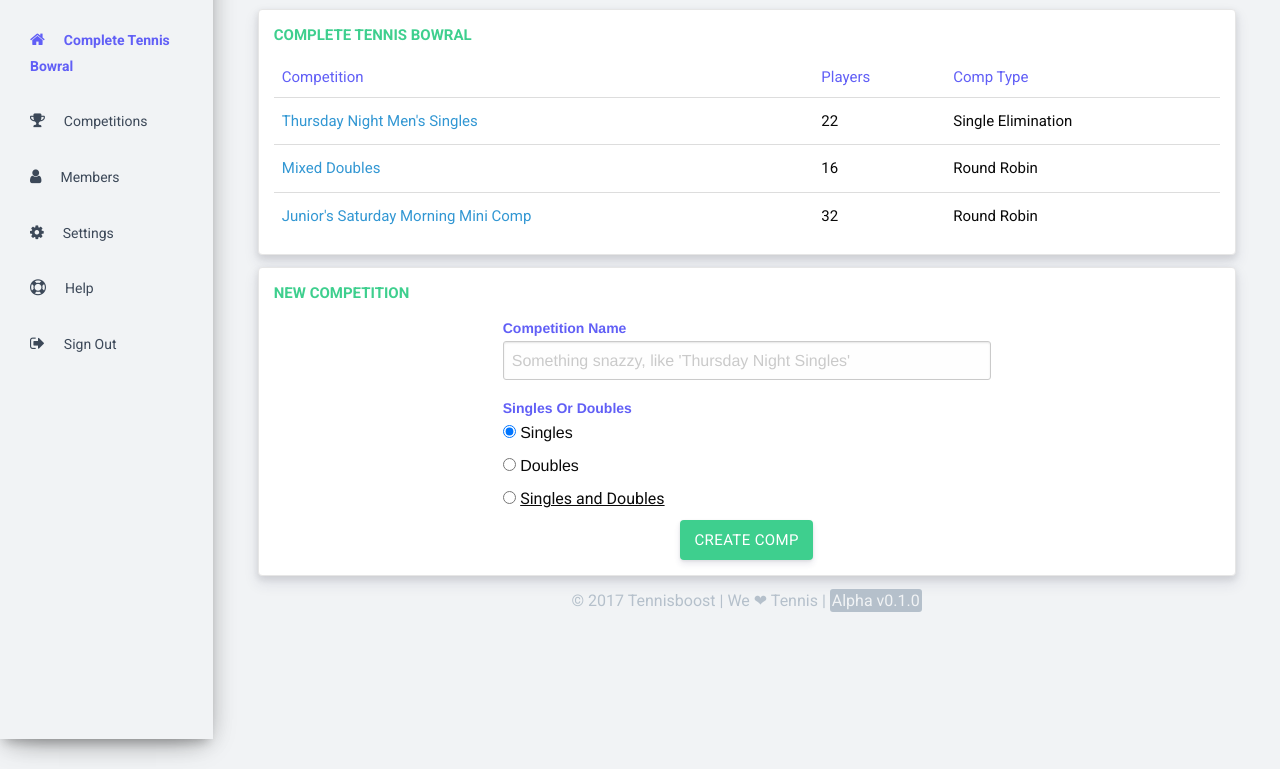
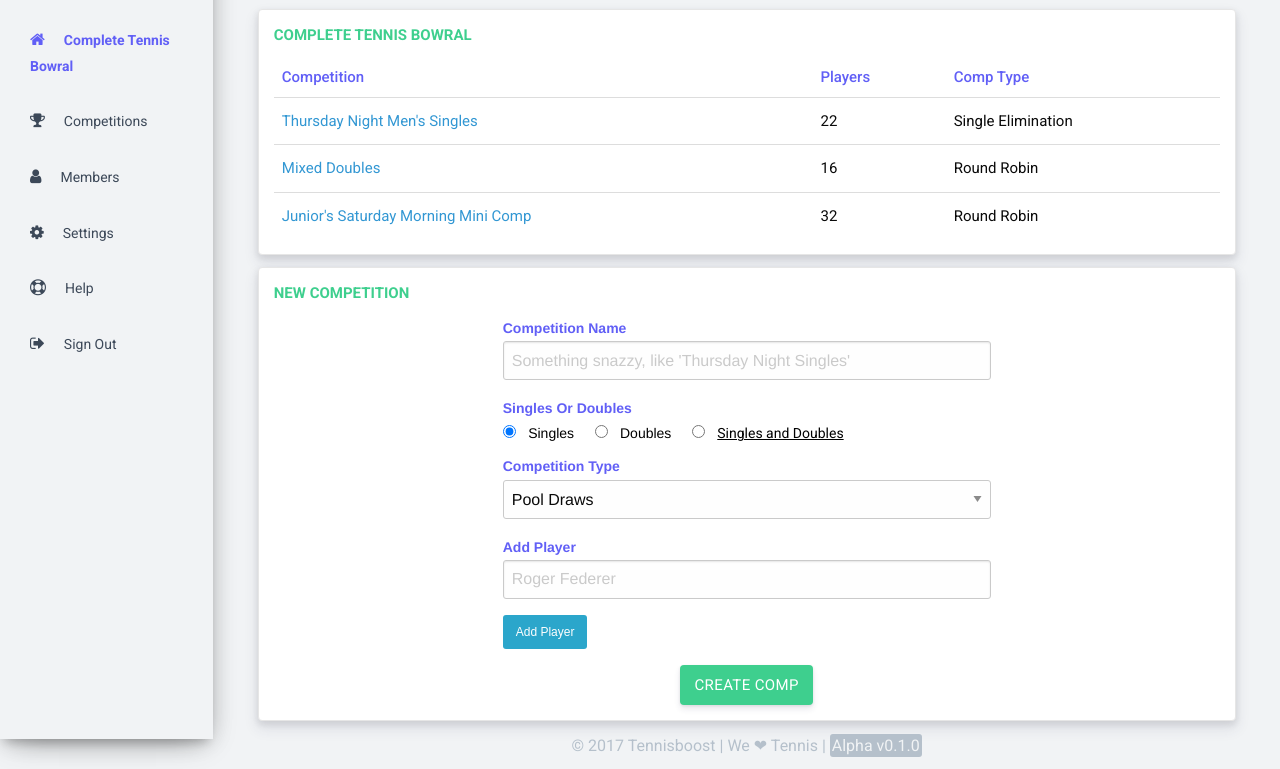
Before and after one commit to tennisboost/tboost-front, a plain HTML site: page index.html in a window 1280 px wide. Shown: the part 61-830 px from the top of the page. Before the commit the page ends 800 px from the top, so only its background shows below. Drawn offline with Linux system fonts and the light colour scheme.

Commit message:
Further Styling of form elements

```diff
--- a/css/less/style.less
+++ b/css/less/style.less
@@ -109,7 +109,7 @@ table {
     text-align: left;
     border-bottom: 1px solid #ddd;
     padding: 8px;
-    font-weight: 400;
+    font-weight: 500;
   }
   tr {
     td {
@@ -129,7 +129,10 @@ label {
   font-weight: 600;
   color: @purple;
 }
-
+.inline {
+  color: black;
+  font-weight: 400;
+}
 footer {
 
   p {
--- a/index.html
+++ b/index.html
@@ -117,9 +117,21 @@
               <label for="name">Competition Name</label>
               <input type="text" name="name" placeholder="Something snazzy, like 'Thursday Night Singles'">
               <label for="singles">Singles Or Doubles</label>
-              <input type="radio" name="singles" value="singles" checked> Singles<br/>
-              <input type="radio" name="singles" value="doubles"> Doubles<br/>
-              <input type="radio" name="singles" value="both"> <a href="" class='mexico' data-src='./assets/why-not-both-girl.gif' >Singles and Doubles</a><br/>
+              <input type="radio" name="singles" value="singles" id='singlesSingles' checked> <label class='inline' for="singlesSingles">Singles</label>
+              <input type="radio" name="singles" value="doubles" id='singlesDoubles'> <label class='inline' for="singlesDoubles">Doubles</label>
+              <input type="radio" name="singles" value="both" id='singlesBoth'> <label class='inline' for="singlesBoth"><a href="" class='mexico' data-src='./assets/why-not-both-girl.gif' >Singles and Doubles</a></label>
+              <label for="type">Competition Type</label>
+              <select name="type">
+                <option value="poolDraws">Pool Draws</option>
+                <option value="roundRobin">Round Robin</option>
+                <option value="singleElim">Single Elimination Tournament</option>
+                <option value="doubleElim">Double Elimination Tournament</option>
+                <option value="nsew">North-South-East-West</option>
+              </select>
+              <label for="addPlayer">Add Player</label>
+              <input type="text" name="addPlayer" placeholder="Roger Federer">
+              <div class="newPlayerField"></div> <!-- used to specify where the new field appears on click -->
+              <button class='button small' type="button" name="addPlayerBtn">Add Player</button>
             </form>
             <div class="btn-container">
               <a href="#" class="btn">Create Comp</a>
```
Also changed, not shown: css/style.css, 1 other file.
